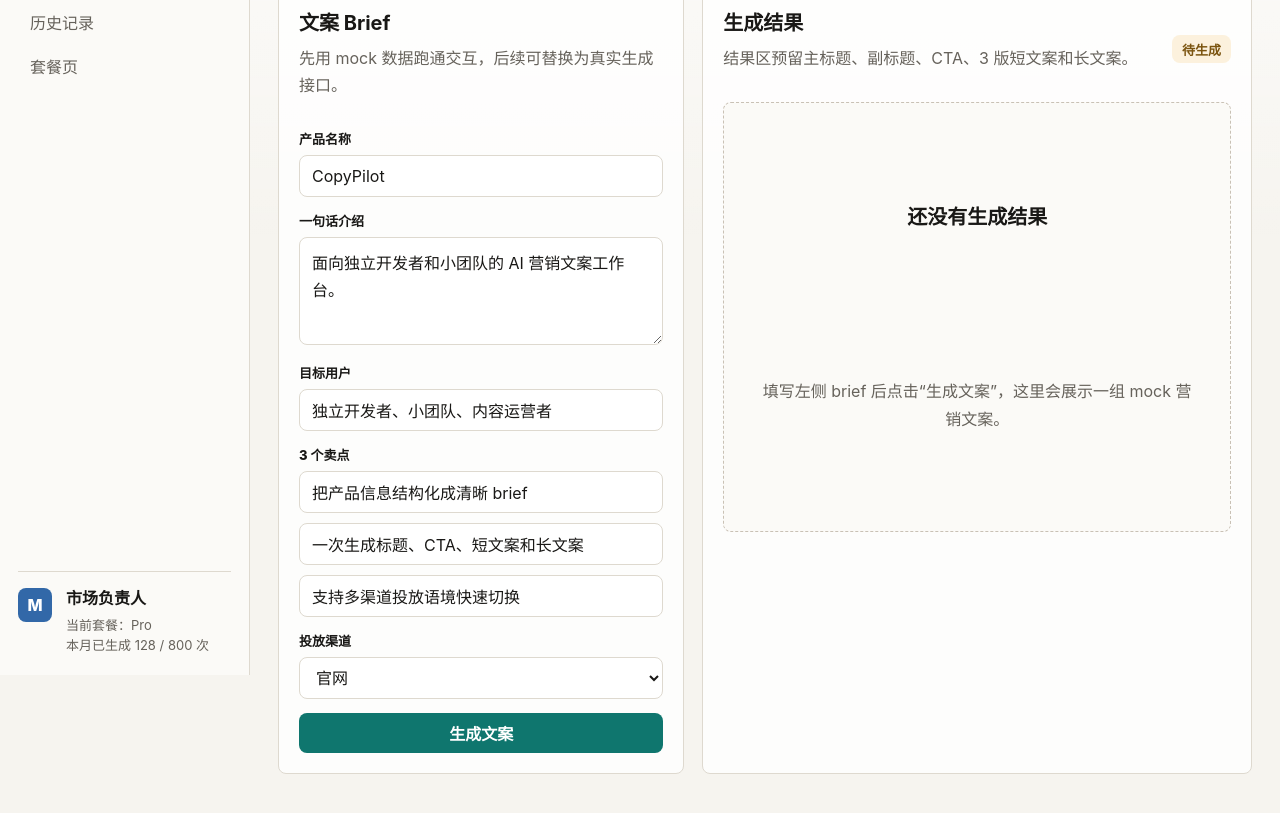
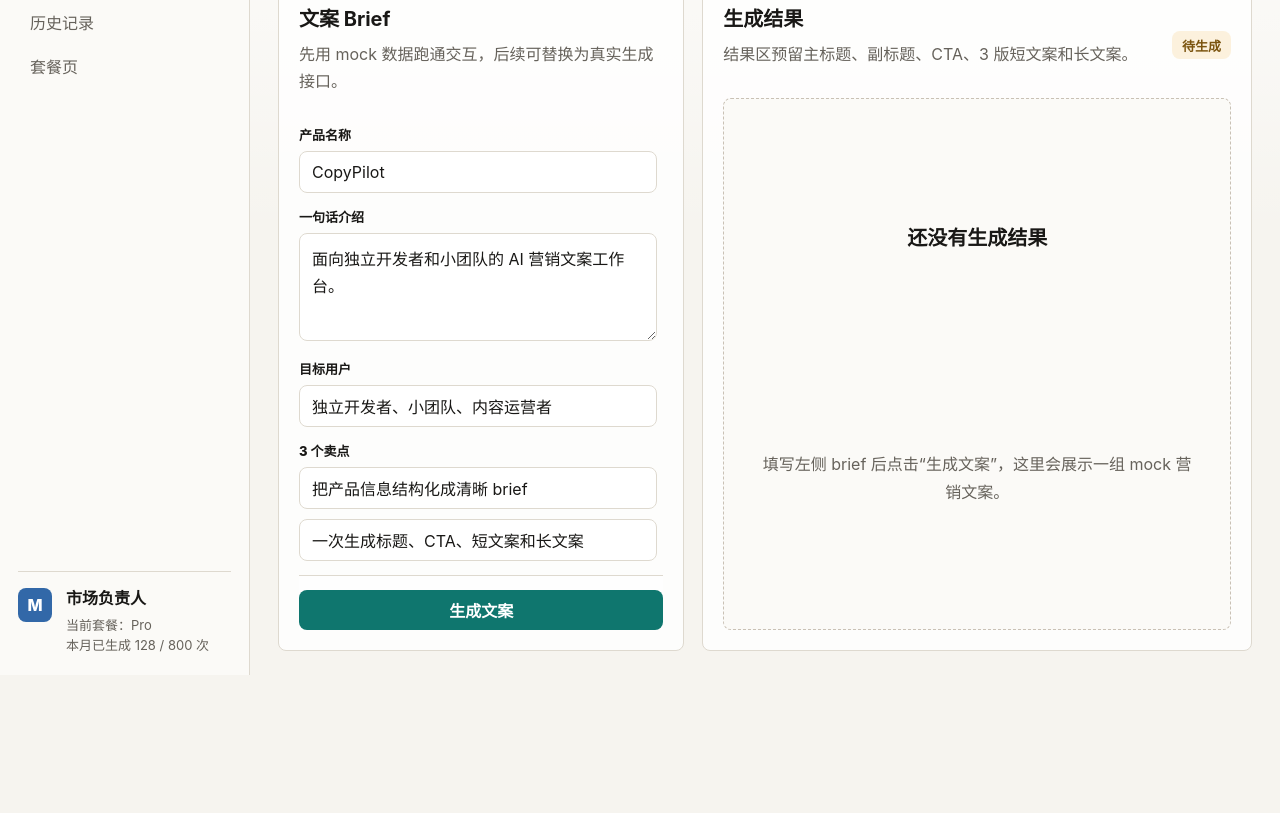
Before and after one commit to yifanl0621-sys/ai-cp, a plain HTML site: page app/generate.html in a window 1280 px wide. Shown: the part 125-938 px from the top of the page. After the commit the page ends 800 px from the top, so only its background shows below. Drawn offline with Linux system fonts and the light colour scheme.

Commit message:
工作台优化了左右布局和交互

```diff
--- a/app/generate.html
+++ b/app/generate.html
@@ -6,7 +6,7 @@
   <title>CopyPilot | 生成工作台</title>
   <link rel="stylesheet" href="../assets/styles.css">
 </head>
-<body>
+<body class="generate-page">
   <div class="app-layout">
     <aside class="sidebar">
       <a class="brand" href="../www/index.html"><span class="brand-mark">AI</span><span>CopyPilot</span></a>
@@ -35,7 +35,8 @@
       </header>
 
       <section class="workspace-grid">
-        <form class="panel form-grid" data-generate-form>
+        <form class="panel form-grid generate-form-panel" data-generate-form>
+          <div class="generate-form-scroll">
             <div>
               <h3>文案 Brief</h3>
               <p class="empty-note">先用 mock 数据跑通交互，后续可替换为真实生成接口。</p>
@@ -70,10 +71,13 @@
                 <option>邮件</option>
               </select>
             </div>
+          </div>
+          <div class="generate-form-actions">
             <button class="btn primary full" type="submit" data-generate-button>生成文案</button>
+          </div>
         </form>
 
-        <section class="panel">
+        <section class="panel generate-result-panel">
           <div class="result-header">
             <div>
               <h3>生成结果</h3>
--- a/assets/styles.css
+++ b/assets/styles.css
@@ -850,6 +850,98 @@ details p {
   gap: 12px;
 }
 
+.generate-page {
+  height: 100vh;
+  overflow: hidden;
+}
+
+.generate-page .app-layout {
+  width: 100vw;
+  height: 100vh;
+  min-height: 100vh;
+  overflow: hidden;
+}
+
+.generate-page .workspace {
+  display: grid;
+  grid-template-rows: auto minmax(0, 1fr);
+  height: 100vh;
+  min-height: 0;
+  overflow: hidden;
+  padding-bottom: 24px;
+}
+
+.generate-page .workspace-head {
+  margin-bottom: 18px;
+  min-height: 48px;
+  flex: 0 0 auto;
+}
+
+.generate-page .workspace-grid {
+  height: 100%;
+  min-height: 0;
+  align-items: stretch;
+  overflow: hidden;
+}
+
+.generate-form-panel,
+.generate-result-panel {
+  height: 100%;
+  min-height: 0;
+  overflow: hidden;
+}
+
+.generate-form-panel {
+  display: grid;
+  grid-template-rows: minmax(0, 1fr) auto;
+  gap: 14px;
+  align-content: stretch;
+}
+
+.generate-form-scroll {
+  display: grid;
+  gap: 14px;
+  min-height: 0;
+  overflow-y: auto;
+  overscroll-behavior: contain;
+  padding-right: 6px;
+}
+
+.generate-form-actions {
+  padding-top: 14px;
+  border-top: 1px solid var(--line);
+  background: rgba(255, 255, 255, 0.64);
+}
+
+.generate-result-panel {
+  display: grid;
+  grid-template-rows: auto minmax(0, 1fr);
+}
+
+.generate-result-panel .result-header {
+  margin-bottom: 14px;
+}
+
+.generate-result-panel .result-stage {
+  height: 100%;
+  min-height: 0;
+  overflow: hidden;
+}
+
+.generate-result-panel .empty-state,
+.generate-result-panel .loading-state {
+  width: 100%;
+  height: 100%;
+  min-height: 0;
+}
+
+.generate-result-panel .marketing-result {
+  height: 100%;
+  min-height: 0;
+  overflow-y: auto;
+  overscroll-behavior: contain;
+}
+
 .auth-page {
   display: grid;
   grid-template-columns: minmax(360px, 0.82fr) minmax(420px, 1.18fr);
```
Lines whose indentation alone changed are shown as unchanged.
